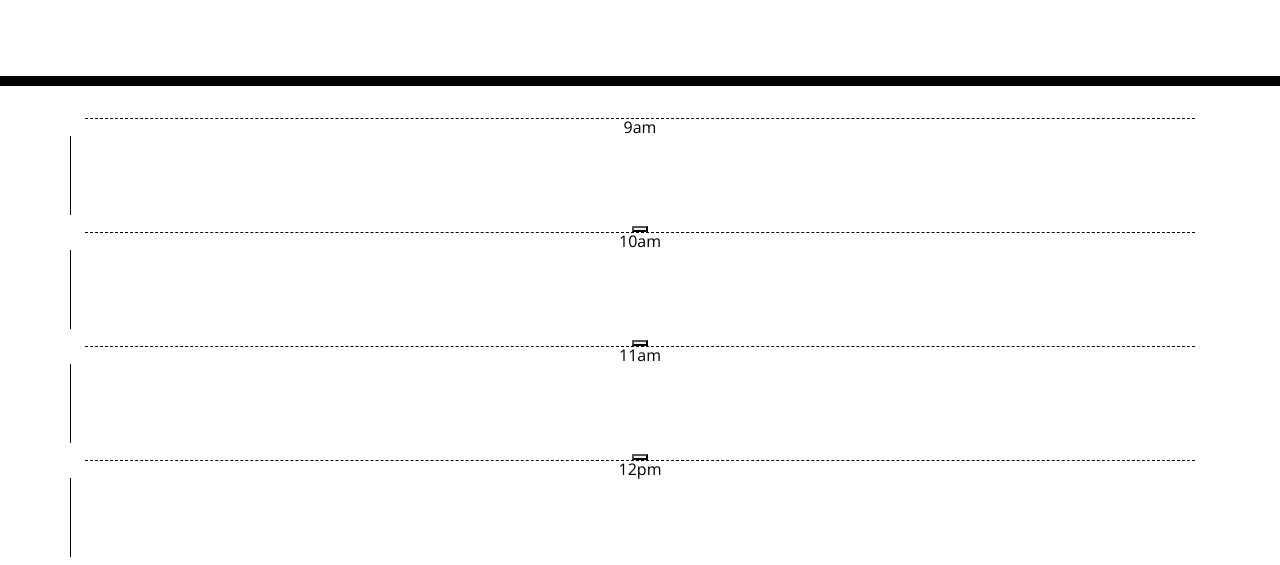
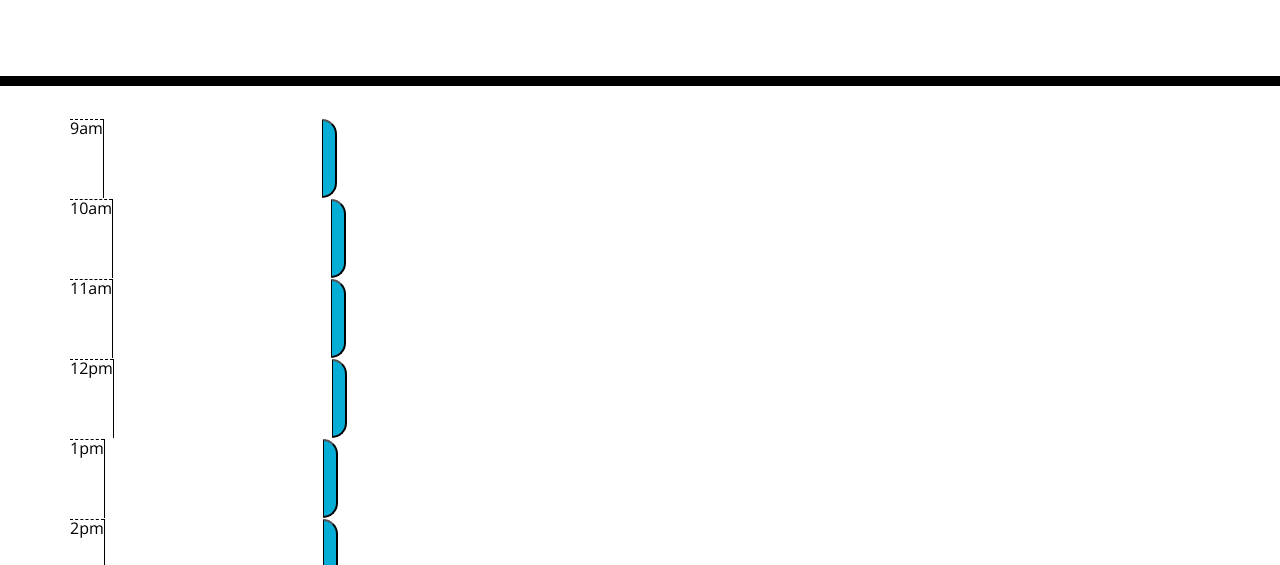
Before and after one commit to Krieffer21/Krieffer_05HW, a plain HTML site: page Develop/index.html in a window 1280 px wide. Shown: the part 182-747 px from the top of the page. Drawn offline with nearby package versions, Linux system fonts and the light colour scheme.

Commit message:
save to local storage

```diff
--- a/Assets/style.css
+++ b/Assets/style.css
@@ -40,6 +40,7 @@ textarea {
   background-color: #ffffff;
   color: #000000;
   border-top: 1px dashed #000000;
+  float: left;
 }
 
 .past {
@@ -63,6 +64,7 @@ textarea {
   border-bottom-right-radius: 15px;
   background-color: #06AED5;
   color: white;
+  float: right;
 }
 
 .saveBtn i:hover {
--- a/Develop/script.js
+++ b/Develop/script.js
@@ -1,36 +1,45 @@
 
 $(document).ready(function() {
     hours = ["9am", "10am","11am","12pm","1pm","2pm","3pm","4pm","5pm"];
-// var today = new date(moment().subtract(10, 'days').calendar());
-//     $("#currentday").append(today);
+
+    // var today = todate(moment().format("MMM Do YY"));
+    // today.attr("id","currentDay");
 
     function timeBlocks() {
         for (let i = 0; i < 8; i++) {
             var timeBlock = $("<div>");
             $(".container").append(timeBlock);
-            timeBlock.attr("class", "time-block");
+            timeBlock.attr("class", "row time-block");
 
             var hour = $("<div>");
             timeBlock.append(hour);
             hour.attr("class","hour");
             hour.text(hours[i]);
 
-            var row = $("<div>");
-            timeBlock.append(row);
-            row.attr("class","row");
-
             var textArea = $("<textarea>");
-            row.append(textArea);
+            timeBlock.append(textArea);
             textArea.attr("id","text" + i);
+            textArea.attr("class","description");
 
             var saveBtn = $("<button>");
             timeBlock.append(saveBtn);
-            saveBtn.attr("class",".saveBtn");
+            saveBtn.attr("class","saveBtn");
             saveBtn.attr("id", "save" + i);
         }
     }
 
     timeBlocks();
 
+    for (let i = 0; i < 8; i++) {
+        var store = localStorage.getItem("save" + i);
+        $("#text" + i).text(store);
+    }
+
+    $(".saveBtn").on("click",function(event) {
+    var element = event.target.id;
+    var match = element.charAt(element.length -1);
+    var textContent = $("#text" + match).val();
+    localStorage.setItem(element, textContent);
+});
 
 });
```
Also changed, not shown: Develop/index.html (+1 -1 lines).
